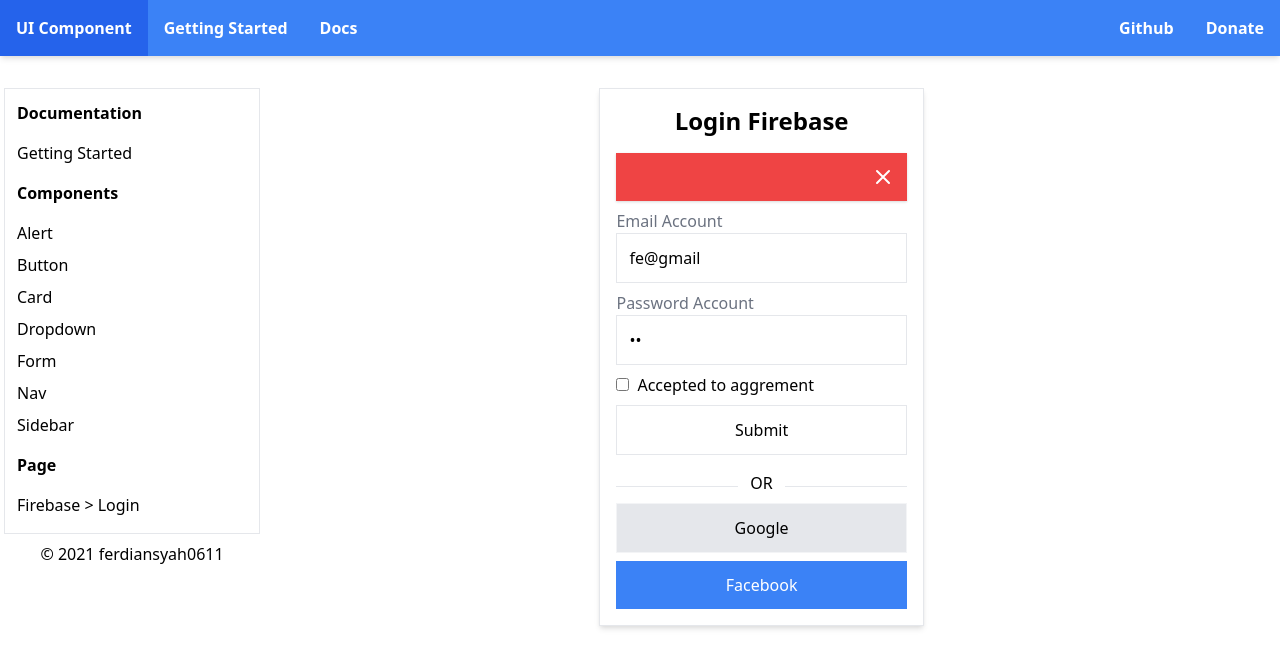
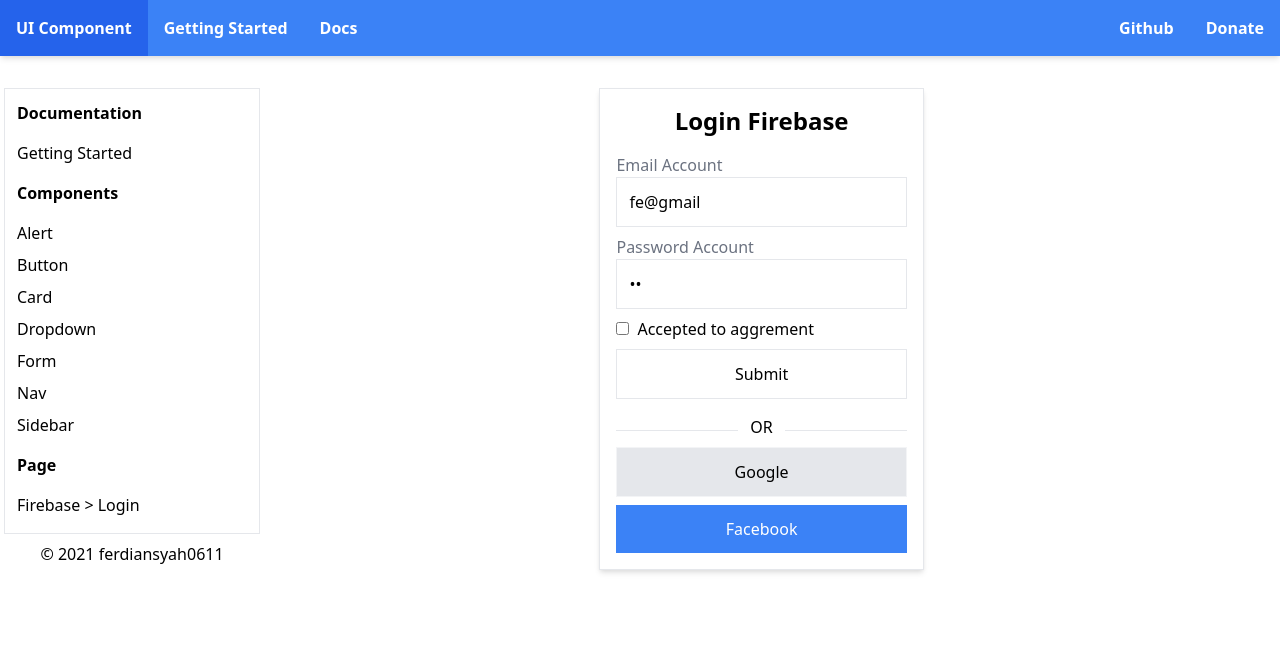
Before and after one commit to ferdiansyah0611/ui-component, a Vue app: page /page/firebase-login in a window 1280 px wide. Shown: the top 668 px of the page. Built offline with nearby package versions, Linux system fonts and the light colour scheme.

Commit message:
update alert component

```diff
--- a/src/components/Alert.vue
+++ b/src/components/Alert.vue
@@ -1,5 +1,5 @@
 <template>
-	<div :id="'alert-' + id" :class="cls">
+	<div :id="id" :class="cls">
 		<p class="w-full"><slot></slot></p>
 		<span @click="handle" class="cursor-pointer">
 			<svg xmlns="http://www.w3.org/2000/svg" class="h-6 w-6" fill="none" viewBox="0 0 24 24" stroke="currentColor">
@@ -22,14 +22,10 @@ export default{
 	name: 'Alert UI',
 	props: {
 		open: {
-			type: Boolean,
 			required: true
 		},
 
 		type: {
-			type: String, required: true
-		},
-		txt: {
 			type: String, required: true
 		},
 		bg: {
@@ -50,25 +46,26 @@ export default{
 	},
 	data(){
 		return{
-			id: '',
-			cls: ''
+			id: 'alert-' + Math.floor(Math.random() * 100000),
+			cls: ' '
 		}
 	},
 	beforeMount(){
+		this.open == "false" ? this.cls = this.cls.replace('', ' hidden'): false
 		if(this.type !== 'custom'){
 			for (var i = 0; i < list.length; i++) {
 				if(list[i].type == this.type){
 					if(this.size == 'sm'){
-						this.cls = list[i].cls + ' p-2'
+						this.cls = this.cls.replace('', ' ' + list[i].cls + ' p-2')
 					}
 					if(this.size == 'md'){
-						this.cls = list[i].cls + ' p-3'
+						this.cls = this.cls.replace('', ' ' + list[i].cls + ' p-3')
 					}
 					if(this.size == 'lg'){
-						this.cls = list[i].cls + ' p-4'
+						this.cls = this.cls.replace('', ' ' + list[i].cls + ' p-4')
 					}
 					else{
-						this.cls = list[i].cls + ' p-3'
+						this.cls = this.cls.replace('', ' ' + list[i].cls + ' p-3')
 					}
 				}
 			}
@@ -81,23 +78,27 @@ export default{
 			this.sizeRing ? this.cls = this.cls.replace('', ' focus:ring-' + this.sizeRing): this.cls = this.cls.replace('', ' focus:ring')
 		}
 	},
-	mounted(){
-		this.id = Math.floor(Math.random() * 10000)
-	},
 	watch: {
 		open(value){
-			const el = document.querySelector(`#alert-${this.id}`)
-			if(value){
+			const el = document.querySelector(`#${this.id}`)
+			if(value == 'false'){
+				el.classList.remove('flex')
+				el.classList.add('hidden')
+			}
+			else{
 				el.classList.remove('hidden')
+				el.classList.add('flex')
 			}
 		}
 	},
 	methods: {
 		handle(){
-			const el = document.querySelector(`#alert-${this.id}`)
+			const el = document.querySelector(`#${this.id}`)
 			if(el.classList.contains('hidden')){
 				el.classList.remove('hidden')
+				el.classList.add('flex')
 			}else{
+				el.classList.remove('flex')
 				el.classList.add('hidden')
 			}
 		}
```
